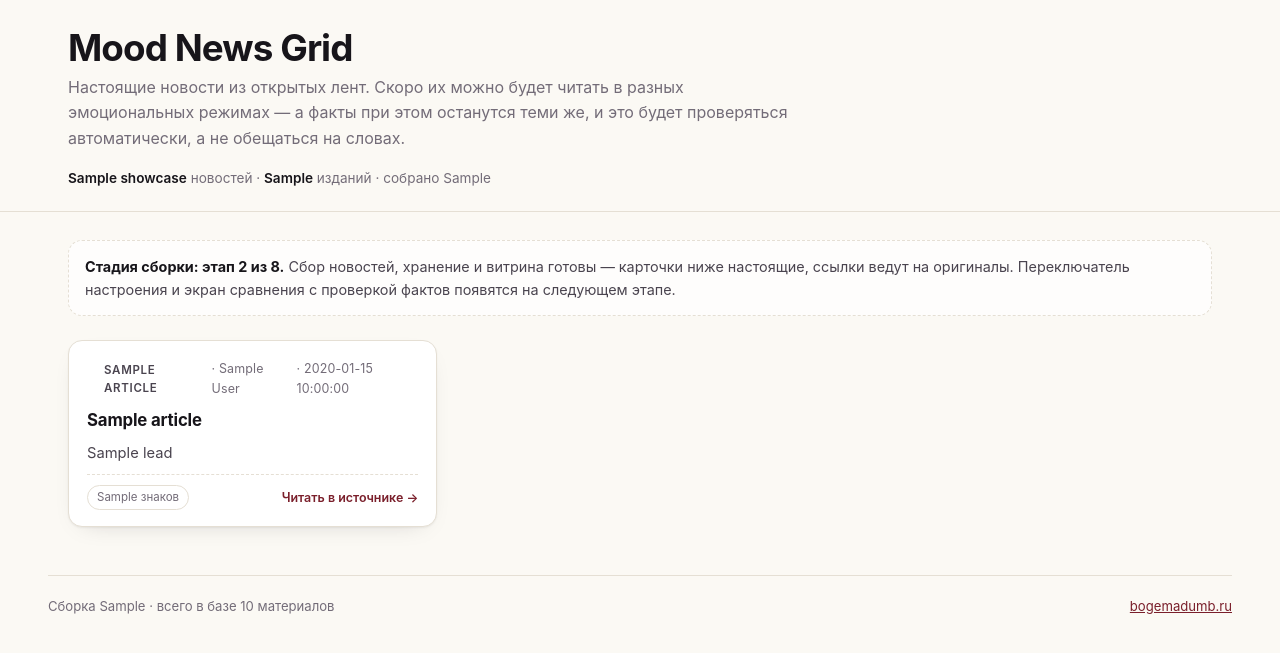
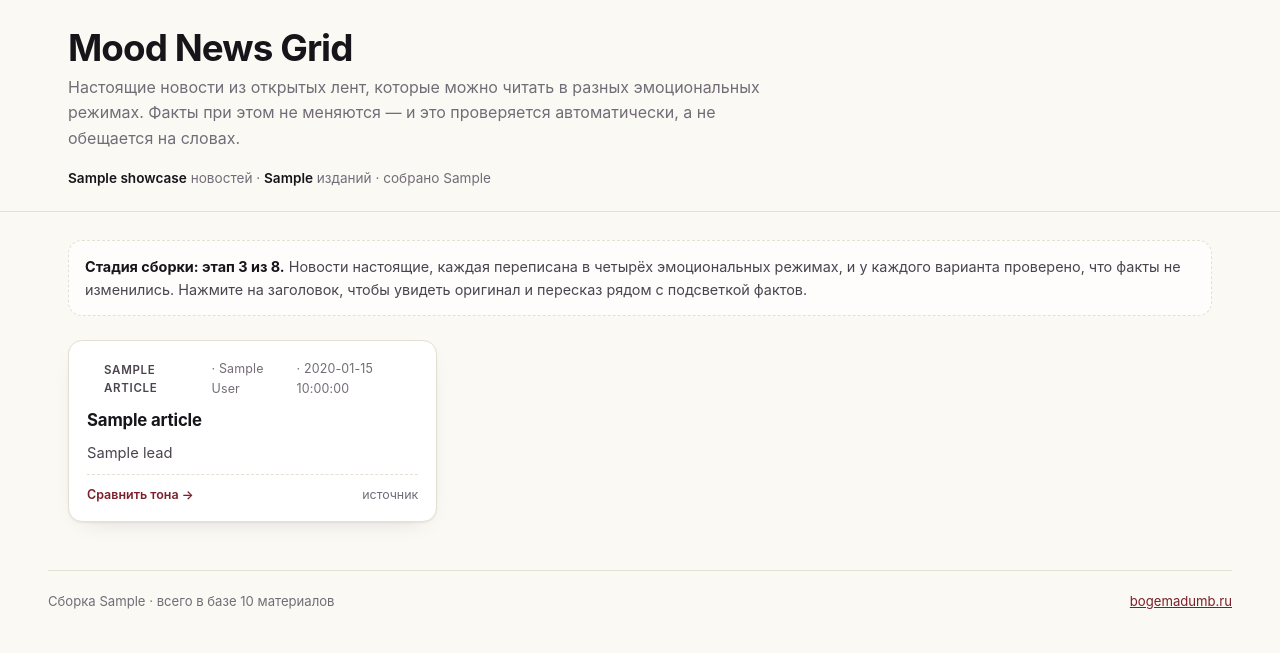
Before and after one commit to bogemadumb/mood-news-grid, a FastAPI app: template app/templates/index.html in a window 1280 px wide. Shown: the top 653 px of the page. Run offline with FastAPI, Linux system fonts and the light colour scheme; the template is opened without the code that fills it: most values are stand-ins (such as "Sample title", 1, 10 or a date in 2020).

Commit message:
Грид отдаёт только готовые новости, кнопка перегенерации, тест «не написано руками»
- в ленту попадают только новости со всеми готовыми тонами
- POST /n/{id}/regenerate, живая генерация под флагом (за ней личная подписка)
- tests/test_no_handwriting.py: 0 текстов без записи вызова модели из 30
- 33 теста

```diff
--- a/app/main.py
+++ b/app/main.py
@@ -5,15 +5,16 @@
 а страница не зависит от того, жив ли сейчас провайдер.
 """
 import hashlib
+import os
 import re
 from datetime import datetime, timezone
 
-from fastapi import FastAPI, Request
+from fastapi import FastAPI, Form, Request
 from fastapi.responses import HTMLResponse, JSONResponse
 from fastapi.staticfiles import StaticFiles
 from fastapi.templating import Jinja2Templates
 
-from app import highlight, repository
+from app import db, highlight, repository
 from app.config import BASE_DIR, settings
 
 app = FastAPI(
@@ -89,11 +90,12 @@ def index(request: Request):
 def healthz():
     """Живость для watchdog: пустая витрина — это отказ, а не «всё хорошо»."""
     counts = repository.counters()
-    ok = counts["showcase"] >= settings.min_ready_articles
+    ok = counts["ready"] >= settings.min_ready_articles
     payload = {
         "ok": ok,
         "articles_total": counts["articles_total"],
         "showcase": counts["showcase"],
+        "ready": counts["ready"],
         "sources_used": counts["sources_used"],
         "published_rewrites": counts["published_rewrites"],
         "last_fetch": counts["last_fetch"],
@@ -104,7 +106,7 @@ def healthz():
 
 @app.get("/version")
 def version():
-    return {"version": "0.2.0", "stage": "2 - сбор и витрина", "git_sha": settings.git_sha}
+    return {"version": "0.3.0", "stage": "3 - тона и проверка фактов", "git_sha": settings.git_sha}
 
 
 @app.get("/api/articles")
@@ -188,3 +190,49 @@ def article_page(request: Request, article_id: int, mood: str = "neutral"):
             "git_sha": settings.git_sha,
         },
     )
+
+
+@app.post("/n/{article_id}/regenerate")
+def regenerate(article_id: int, mood: str = Form("neutral")):
+    """Сгенерировать вариант заново прямо сейчас.
+
+    Существует ради одного вопроса, который проверяющий задаст первым: «а вы не написали
+    эти тексты руками заранее?». Здесь он нажимает кнопку и получает вариант, которого
+    минуту назад не было, вместе с новым номером вызова модели и результатом проверки.
+
+    Ограничение: живая генерация включается переменной ALLOW_LIVE_REGENERATE.
+    На публичном демо она выключена по умолчанию — за ней стоит личная подписка автора,
+    и раздавать её посетителям нельзя.
+    """
+    if os.getenv("ALLOW_LIVE_REGENERATE", "0") != "1":
+        return JSONResponse(
+            {"ok": False,
+             "reason": "живая генерация выключена на этом стенде: за ней стоит личная "
+                       "подписка автора. Как включить — написано в README."},
+            status_code=503,
+        )
+
+    article = repository.article_by_id(article_id)
+    mood_row = repository.mood_by_code(mood)
+    if not article or not mood_row:
+        return JSONResponse({"ok": False, "reason": "нет такой новости или режима"}, status_code=404)
+
+    from pipeline.rewrite import run_attempt, save_attempt
+
+    attempt = run_attempt(mood_row, article, 1, None, None)
+    with db.session() as conn:
+        rewrite_id = save_attempt(
+            conn, article, mood_row, 1, attempt,
+            os.getenv("LLM_PROVIDER", "echo"), os.getenv("CLAUDE_MODEL", "sonnet"),
+            "published" if attempt.verdict == "PASS" else "failed",
+        )
+    return JSONResponse({
+        "ok": attempt.verdict == "PASS",
+        "verdict": attempt.verdict,
+        "rewrite_id": rewrite_id,
+        "llm_call_id": attempt.call_id,
+        "style_distance": round(attempt.style_distance, 3),
+        "title": attempt.title,
+        "body": attempt.body,
+        "violations": attempt.violations,
+    })
--- a/app/static/tokens.css
+++ b/app/static/tokens.css
@@ -153,3 +153,5 @@ a { color: var(--accent); }
 @media (prefers-reduced-motion: reduce) {
   * { animation: none !important; transition: none !important; }
 }
+
+.muted-link { color: var(--muted) !important; font-weight: 400 !important; }
--- a/app/templates/index.html
+++ b/app/templates/index.html
@@ -14,9 +14,9 @@
     <div>
       <h1>Mood News Grid</h1>
       <p>
-        Настоящие новости из открытых лент. Скоро их можно будет читать в разных
-        эмоциональных режимах — а факты при этом останутся теми же, и это будет проверяться
-        автоматически, а не обещаться на словах.
+        Настоящие новости из открытых лент, которые можно читать в разных эмоциональных
+        режимах. Факты при этом не меняются — и это проверяется автоматически,
+        а не обещается на словах.
       </p>
     </div>
     <div class="counters">
@@ -30,10 +30,10 @@
 <main class="wrap">
 
   <div class="notice">
-    <b>Стадия сборки: этап 2 из 8.</b>
-    Сбор новостей, хранение и витрина готовы — карточки ниже настоящие, ссылки ведут
-    на оригиналы. Переключатель настроения и экран сравнения с проверкой фактов
-    появятся на следующем этапе.
+    <b>Стадия сборки: этап 3 из 8.</b>
+    Новости настоящие, каждая переписана в четырёх эмоциональных режимах, и у каждого
+    варианта проверено, что факты не изменились. Нажмите на заголовок, чтобы увидеть
+    оригинал и пересказ рядом с подсветкой фактов.
   </div>
 
   <div class="grid">
@@ -46,13 +46,13 @@
         <span>· {{ a.published_human }}</span>
       </div>
 
-      <h2><a href="{{ a.url }}" target="_blank" rel="nofollow noopener">{{ a.title }}</a></h2>
+      <h2><a href="{{ url_for('article_page', article_id=a.id) }}">{{ a.title }}</a></h2>
 
       <p class="lead">{{ a.lead }}</p>
 
       <div class="card-foot">
-        <span class="badge">{{ a.source_len }} знаков</span>
-        <a href="{{ a.url }}" target="_blank" rel="nofollow noopener">Читать в источнике →</a>
+        <a href="{{ url_for('article_page', article_id=a.id) }}">Сравнить тона →</a>
+        <a href="{{ a.url }}" target="_blank" rel="nofollow noopener" class="muted-link">источник</a>
       </div>
     </article>
     {% endfor %}
```
Also changed, not shown: app/repository.py (+18 -3 lines), app/static/compare.css (+10 -0 lines), app/templates/article.html (+27 -0 lines), tests/test_no_handwriting.py (added, +76 -0 lines).
